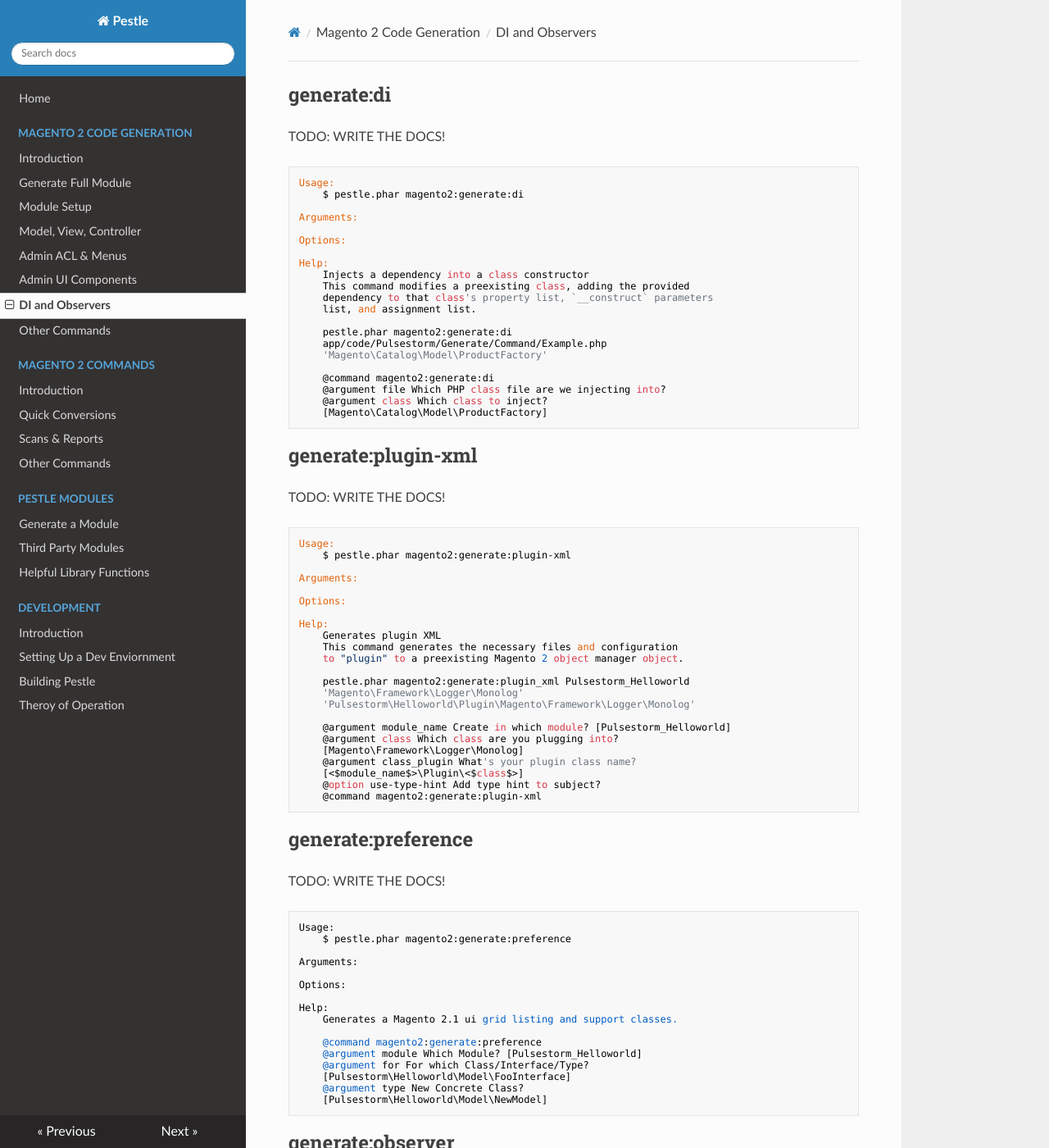
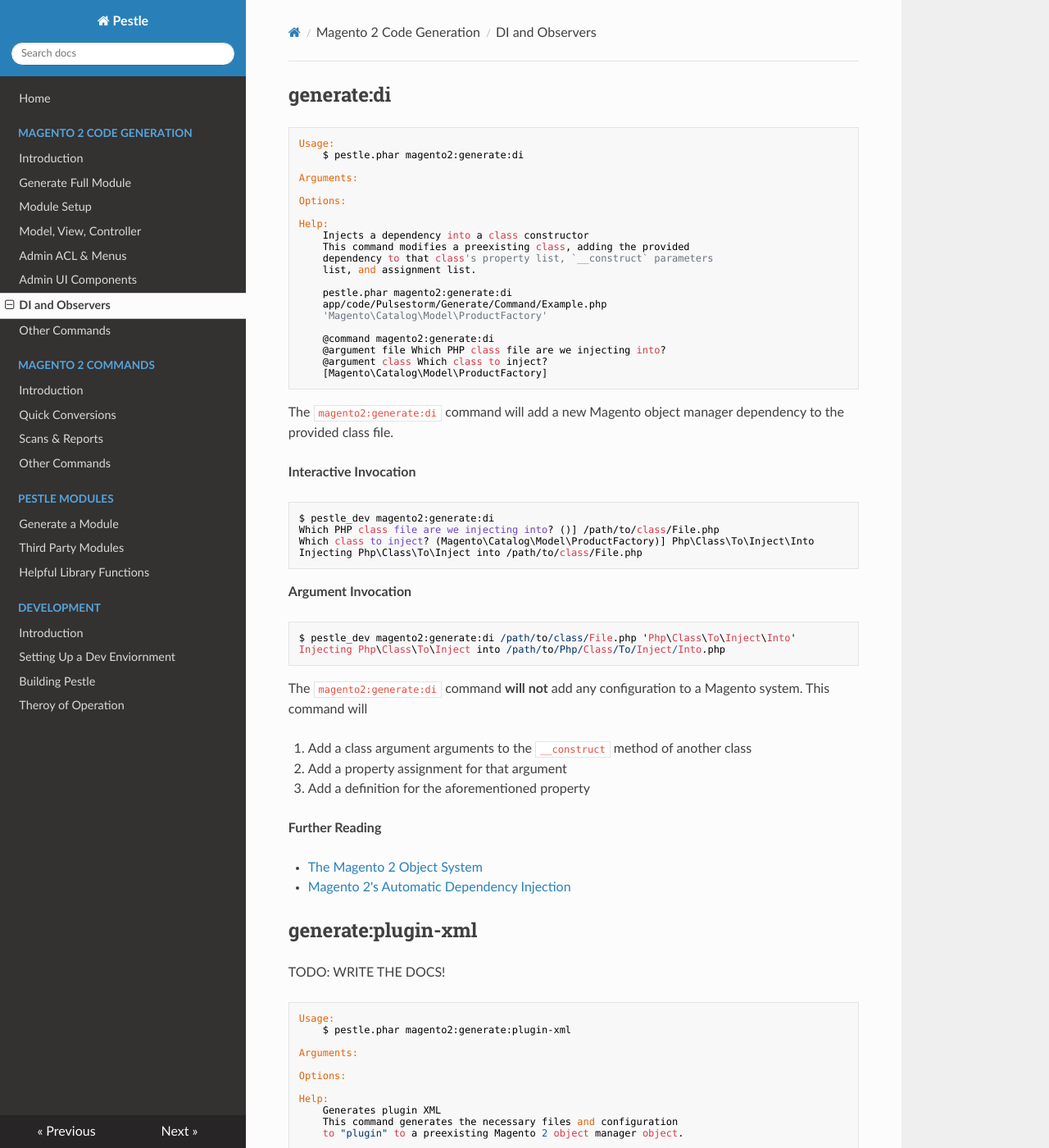
Before and after one commit to astorm/pestle, an MkDocs documentation site: the page built from docs/magento2-di-observers.md, in a window 1280 px wide and 1400 px high. Shown: the whole window at 82% size. Built offline with MkDocs 1.6.1, drawn with Linux system fonts in a browser that asks for light colours; nearby versions of some CDN libraries.

Commit message:
For di:generate

```diff
--- a/docs/magento2-di-observers.md
+++ b/docs/magento2-di-observers.md
@@ -1,6 +1,4 @@
 ## generate:di
-
-TODO: WRITE THE DOCS!
 
     Usage:
         $ pestle.phar magento2:generate:di
@@ -23,6 +21,31 @@ TODO: WRITE THE DOCS!
         @argument file Which PHP class file are we injecting into?
         @argument class Which class to inject?
         [Magento\Catalog\Model\ProductFactory]
+
+The `magento2:generate:di` command will add a new Magento object manager dependency to the provided class file.
+
+**Interactive Invocation**
+
+    $ pestle_dev magento2:generate:di
+    Which PHP class file are we injecting into? ()] /path/to/class/File.php
+    Which class to inject? (Magento\Catalog\Model\ProductFactory)] Php\Class\To\Inject\Into
+    Injecting Php\Class\To\Inject into /path/to/class/File.php
+
+**Argument Invocation**
+
+    $ pestle_dev magento2:generate:di /path/to/class/File.php 'Php\Class\To\Inject\Into'
+    Injecting Php\Class\To\Inject into /path/to/Php/Class/To/Inject/Into.php
+
+The `magento2:generate:di` command **will not** add any configuration to a Magento system.  This command will
+
+1. Add a class argument arguments to the `__construct` method of another class
+2. Add a property assignment for that argument
+3. Add a definition for the aforementioned property
+
+**Further Reading**
+
+- [The Magento 2 Object System](https://alanstorm.com/category/magento-2/#magento-2-object-system)
+- [Magento 2's Automatic Dependency Injection](https://alanstorm.com/magento2_dependency_injection_2015/)
 
 ## generate:plugin-xml
 
```
